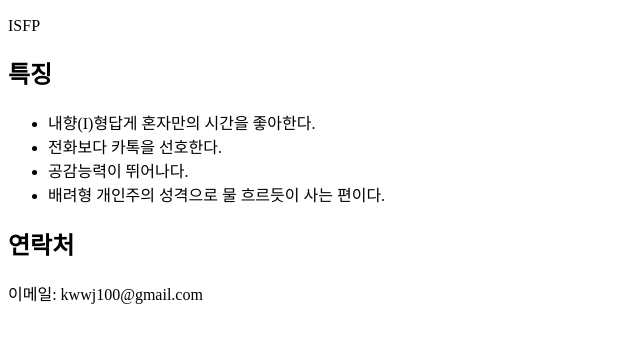
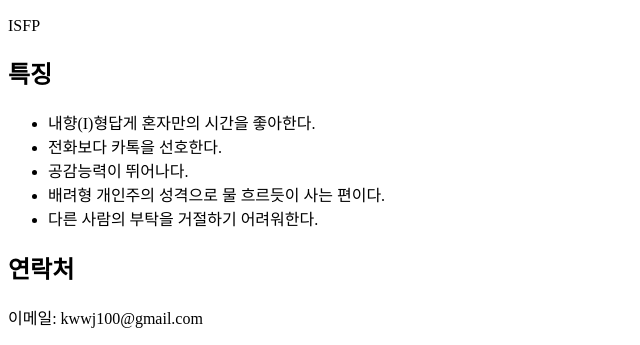
Before and after one commit to kwwj100/Mid-Term-project, a plain HTML site: page 오픈소스중간대체/index.html in a window 1280 px wide. Shown: the part 3241-3586 px from the top of the page, without its empty margins (0-640 px from the left). Before the commit the page ends 3562 px from the top, so only its background shows below. Drawn offline with Linux system fonts and the light colour scheme.

Commit message:
Update index.html

```diff
--- a/오픈소스중간대체/index.html
+++ b/오픈소스중간대체/index.html
@@ -42,6 +42,7 @@
 		<li>전화보다 카톡을 선호한다.</li>
 		<li>공감능력이 뛰어나다.</li>
                 <li>배려형 개인주의 성격으로 물 흐르듯이 사는 편이다.</li>
+		<li>다른 사람의 부탁을 거절하기 어려워한다.</li>
 	</ul>
 
 	<h2>연락처</h2>
```
